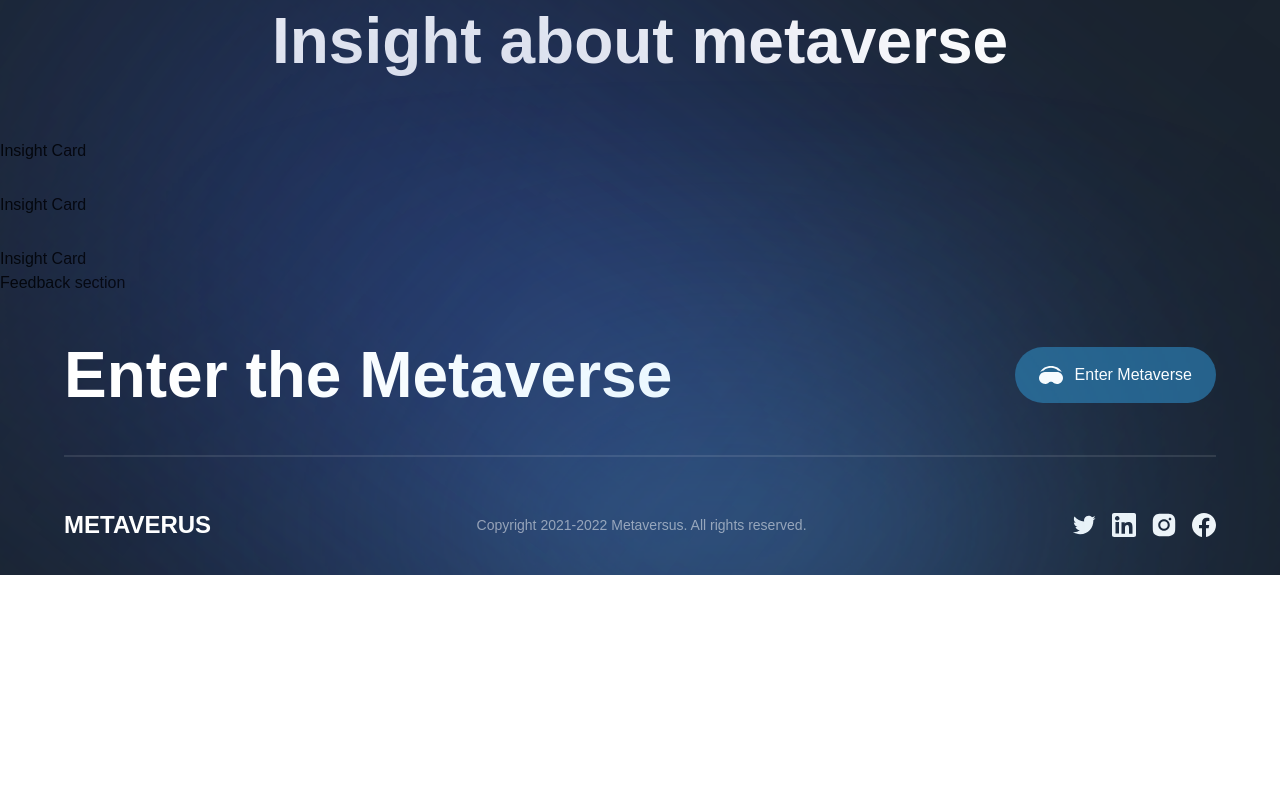
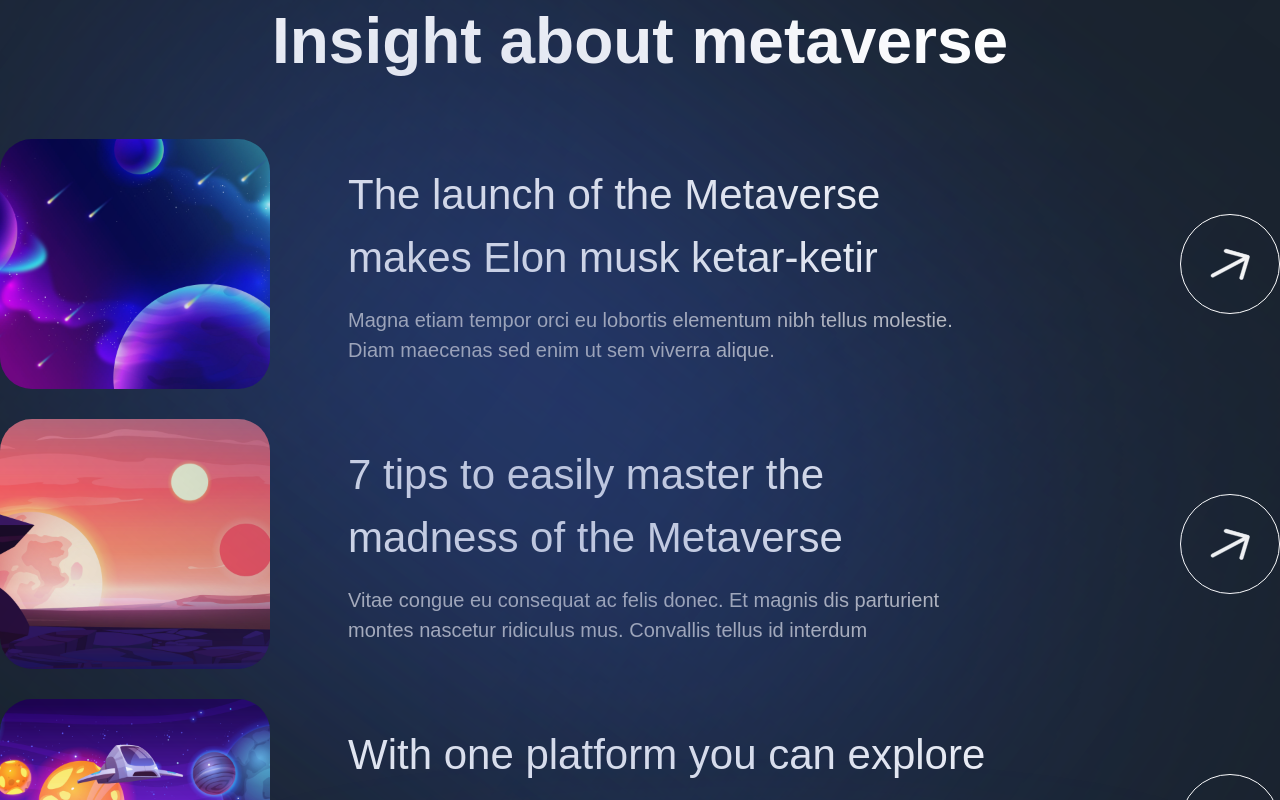
Before and after one commit to prashantsrana803/Metaverse--Framer-Motion--NextJS, a Next.js app: page / in a window 1280 px wide. Shown: the part 2760-3560 px from the top of the page. Before the commit the page ends 3335 px from the top, so only its background shows below. Built offline with nearby package versions, Linux system fonts and the light colour scheme; a web font is replaced by a local one.

Commit message:
InsightCard done

```diff
--- a/components/InsightCard.jsx
+++ b/components/InsightCard.jsx
@@ -1,9 +1,37 @@
 'use client';
 
-const InsightCard = () => (
-  <div>
-    Insight Card
-  </div>
+import { motion } from "framer-motion";
+import { fadeIn } from "@/utils/motion";
+
+const InsightCard = ({ imgUrl, title, subtitle, index }) => (
+  <motion.div
+    variants={fadeIn('up', 'spring', index * 0.5, 1)}
+    className="flex md:flex-row flex-col gap-4"
+  >
+    <img
+      src={imgUrl}
+      alt="planet-01"
+      className="md:w-[270px] w-full h-[250px] rounded-[32px] object-cover"
+    />
+    <div className="w-full flex justify-between items-center">
+      <div className="flex-1 md:ml-[62px] flex flex-col max-w-[650px]">
+        <h4 className="font-normal lg:text-[42px] text-[26px] text-white">
+          {title}
+        </h4>
+        <p className="mt-[16px] font-normal lg:text-[20px] text-[14px] text-secondary-white">
+          {subtitle}
+        </p>
+      </div>
+
+      <div className="lg:flex hidden items-center justify-center w-[100px] h-[100px] rounded-full bg-transparent border-[1px] border-white">
+        <img
+          src="/arrow.svg"
+          alt="arrow"
+          className="w-[40%] h-[40%] object-contain"
+        />
+      </div>
+    </div>
+  </motion.div>
 );
 
 export default InsightCard;
```
